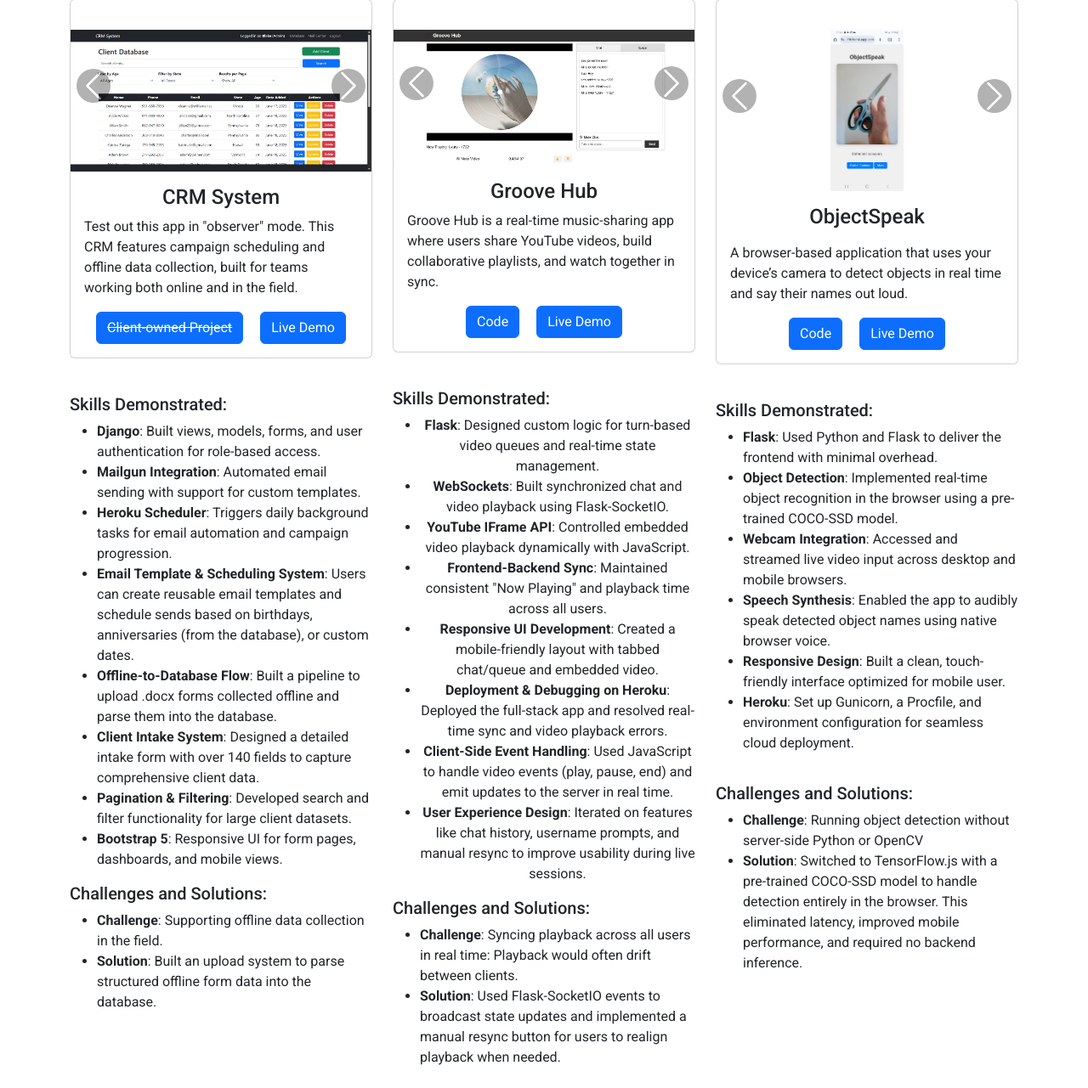
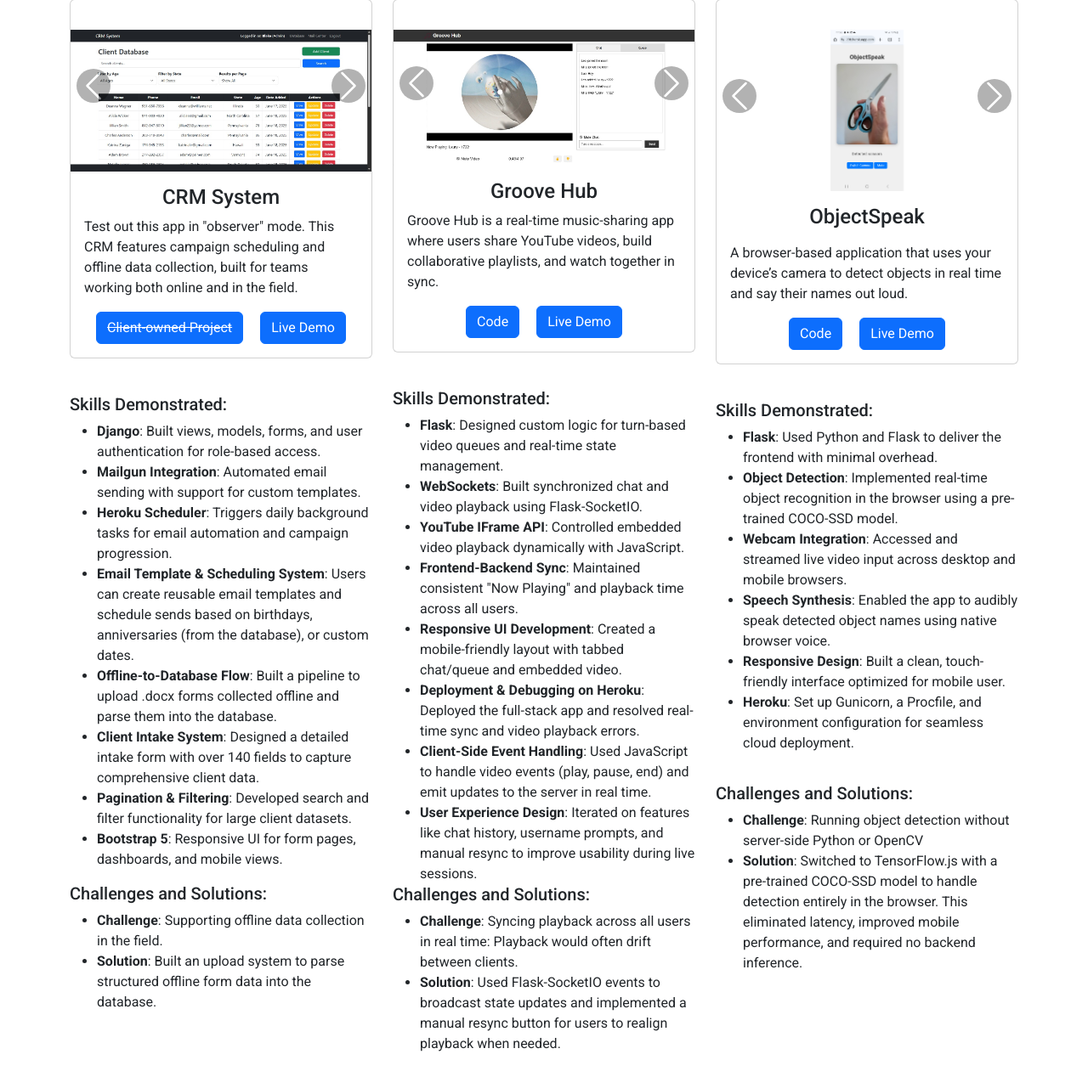
Before and after one commit to blakebrandon-hub/Portfolio-Website, a Flask app: page / in a window 1280 px wide. Shown: the part 485-1766 px from the top of the page at 85% size. Run offline with Flask 3, Linux system fonts and the light colour scheme; some libraries are stand-ins or nearby versions.

Commit message:
Update index.html

```diff
--- a/templates/index.html
+++ b/templates/index.html
@@ -223,15 +223,14 @@ img {
 
   <h5 style="text-align: left; padding-top: 5%;">Skills Demonstrated:</h5>
 <ul>
-  <li><strong>Flask</strong>: Designed custom logic for turn-based video queues and real-time state management.</li>
-  <li><strong>WebSockets</strong>: Built synchronized chat and video playback using Flask-SocketIO.</li>
-
-  <li><strong>YouTube IFrame API</strong>: Controlled embedded video playback dynamically with JavaScript.</li>
-  <li><strong>Frontend-Backend Sync</strong>: Maintained consistent "Now Playing" and playback time across all users.</li>
-  <li><strong>Responsive UI Development</strong>: Created a mobile-friendly layout with tabbed chat/queue and embedded video.</li>
-  <li><strong>Deployment & Debugging on Heroku</strong>: Deployed the full-stack app and resolved real-time sync and video playback errors.</li>
-  <li><strong>Client-Side Event Handling</strong>: Used JavaScript to handle video events (play, pause, end) and emit updates to the server in real time.</li>
-  <li><strong>User Experience Design</strong>: Iterated on features like chat history, username prompts, and manual resync to improve usability during live sessions.</li>
+  <li style="float: left; text-align: left;"><strong>Flask</strong>: Designed custom logic for turn-based video queues and real-time state management.</li>
+  <li style="float: left; text-align: left;"><strong>WebSockets</strong>: Built synchronized chat and video playback using Flask-SocketIO.</li>
+  <li style="float: left; text-align: left;"><strong>YouTube IFrame API</strong>: Controlled embedded video playback dynamically with JavaScript.</li>
+  <li style="float: left; text-align: left;"><strong>Frontend-Backend Sync</strong>: Maintained consistent "Now Playing" and playback time across all users.</li>
+  <li style="float: left; text-align: left;"><strong>Responsive UI Development</strong>: Created a mobile-friendly layout with tabbed chat/queue and embedded video.</li>
+  <li style="float: left; text-align: left;"><strong>Deployment & Debugging on Heroku</strong>: Deployed the full-stack app and resolved real-time sync and video playback errors.</li>
+  <li style="float: left; text-align: left;"><strong>Client-Side Event Handling</strong>: Used JavaScript to handle video events (play, pause, end) and emit updates to the server in real time.</li>
+  <li style="float: left; text-align: left;"><strong>User Experience Design</strong>: Iterated on features like chat history, username prompts, and manual resync to improve usability during live sessions.</li>
 </ul>
 
 
```
